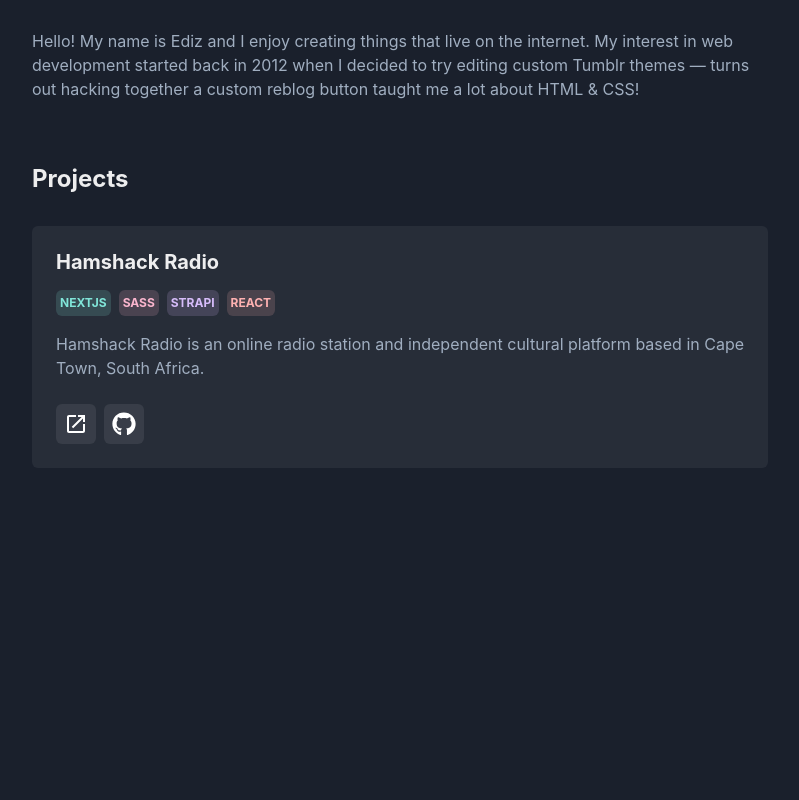
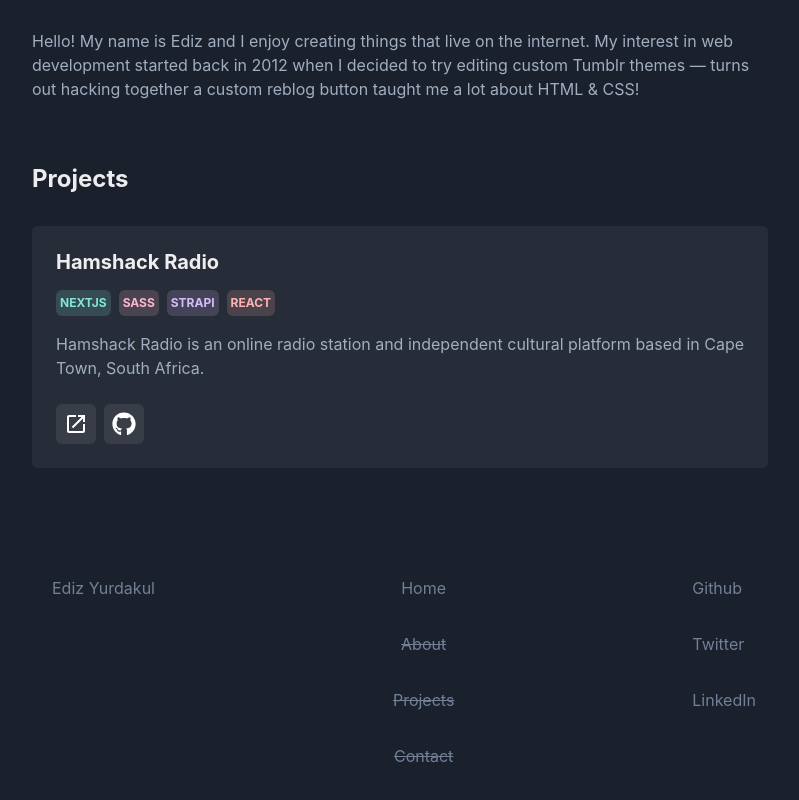
Before and after one commit to edizyurdakul/portfolio-archived, a Next.js app: page / in a window 1280 px wide. Shown: the part 412-1212 px from the top of the page, without its empty margins (240-1039 px from the left). Before the commit the page ends 976 px from the top, so only its background shows below. Built offline with nearby package versions, Linux system fonts and the light colour scheme.

Commit message:
Footer finished

```diff
--- /dev/null
+++ b/components/Footer/index.tsx
@@ -0,0 +1,101 @@
+import Link from "next/link";
+import { useRouter } from "next/router";
+import { Box, Text, Link as ChakraLink, LinkProps, VStack, HStack, useColorModeValue } from "@chakra-ui/react";
+
+export default function Footer() {
+  return (
+    <Box mt={12} mb={16} as="footer">
+      <HStack
+        flexDirection={{ base: "column", md: "row" }}
+        alignItems="flex-start"
+        justifyContent=" space-between"
+        color={useColorModeValue("gray.500", "gray.500")}
+      >
+        <VStack css={{ marginInlineStart: "0.5rem" }}>
+          <Text
+            p={3}
+            _hover={{
+              bg: useColorModeValue("gray.100", "whiteAlpha.200"),
+              color: useColorModeValue("black", "white"),
+              rounded: "md",
+            }}
+            css={{ transition: "all 0.15s ease-in-out" }}
+          >
+            Ediz Yurdakul
+          </Text>
+        </VStack>
+        <VStack>
+          <NavLink p={3} to="/">
+            Home
+          </NavLink>
+          <NavLink p={3} to="#" css={{ cursor: "not-allowed", textDecoration: "line-through" }}>
+            About
+          </NavLink>
+          <NavLink p={3} to="#" css={{ cursor: "not-allowed", textDecoration: "line-through" }}>
+            Projects
+          </NavLink>
+          <NavLink p={3} to="#" css={{ cursor: "not-allowed", textDecoration: "line-through" }}>
+            Contact
+          </NavLink>
+        </VStack>
+        <VStack alignItems="flex-start" mt={{ base: "4", sm: "4", md: "0" }}>
+          <NavLink p={3} to="/">
+            Github
+          </NavLink>
+          <NavLink p={3} to="#">
+            Twitter
+          </NavLink>
+          <NavLink p={3} to="#">
+            LinkedIn
+          </NavLink>
+        </VStack>
+      </HStack>
+    </Box>
+  );
+}
+
+interface NavLinkProps extends LinkProps {
+  children?: string | React.ReactNode;
+  to: string;
+  activeProps?: LinkProps;
+  _hover?: LinkProps;
+}
+
+function NavLink({ to, activeProps, children, _hover, ...props }: NavLinkProps) {
+  const router = useRouter();
+  const isActive = router.pathname === to;
+  const color = useColorModeValue("black", "white");
+
+  if (isActive) {
+    return (
+      <Link href={to}>
+        <ChakraLink
+          {...props}
+          {...activeProps}
+          _hover={{
+            bg: useColorModeValue("gray.100", "whiteAlpha.200"),
+            color: useColorModeValue("black", "white"),
+            rounded: "md",
+          }}
+        >
+          {children}
+        </ChakraLink>
+      </Link>
+    );
+  }
+
+  return (
+    <Link href={to}>
+      <ChakraLink
+        {...props}
+        _hover={{
+          bg: useColorModeValue("gray.100", "rgba(255, 255, 255, 0.08)"),
+          color: useColorModeValue("black", "white"),
+          rounded: "md",
+        }}
+      >
+        {children}
+      </ChakraLink>
+    </Link>
+  );
+}
--- a/components/Layout/index.tsx
+++ b/components/Layout/index.tsx
@@ -1,4 +1,5 @@
 import Navbar from "../Navbar";
+import Footer from "../Footer";
 import { Box, Container } from "@chakra-ui/react";
 
 export default function Layout({ children }) {
@@ -6,6 +7,7 @@ export default function Layout({ children }) {
     <Container maxW="container.md">
       <Navbar />
       <Box as="main">{children}</Box>
+      <Footer />
     </Container>
   );
 }
--- a/pages/index.tsx
+++ b/pages/index.tsx
@@ -62,7 +62,7 @@ export default function HomePage() {
             Ediz Yurdakul &nbsp;
             <br />
             <br />
-            <Box as="span" fontSize="md" color={useColorModeValue("gray.600", "gray.400")}>
+            <Box fontWeight="normal" as="span" fontSize="md" color={useColorModeValue("gray.600", "gray.400")}>
               I’m a front-end developer specializing in building (and occasionally designing) exceptional digital experiences.
             </Box>
           </Heading>
```
